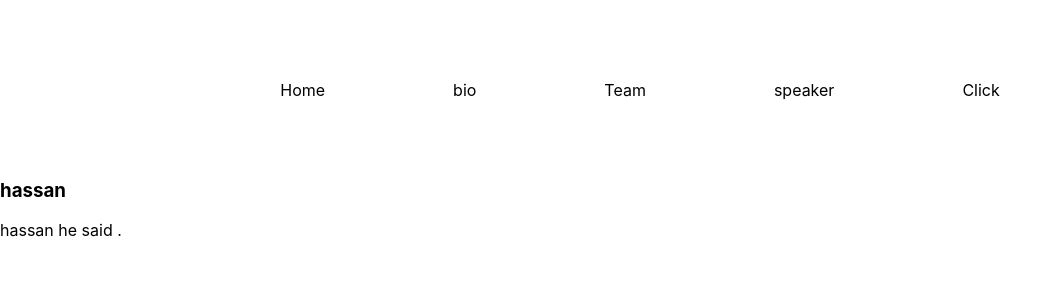
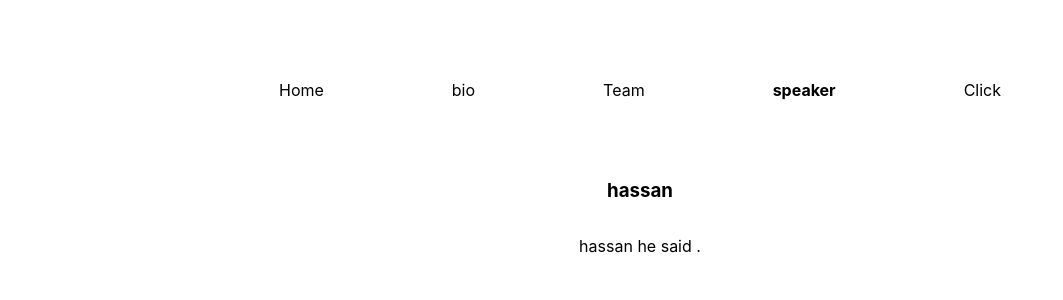
Before and after one commit to H3nrush/celibrity, a React (Create React App) app: page /speaker in a window 1280 px wide. Shown: the top 300 px of the page, without its empty margins (0-1063 px from the left). Built offline with nearby package versions, Linux system fonts and the light colour scheme.

Commit message:
container sass

```diff
--- a/src/Speakers/Math.js
+++ b/src/Speakers/Math.js
@@ -6,7 +6,7 @@ function Speakers(){
 
 return(
     <>
-    <Header />
+    <Header thisPage="speaker"/>
             {speak.map(speaker =>{
                return <SCard currentSpeaker={speaker} />
             })}
--- a/src/Speakers/sCard.jsx
+++ b/src/Speakers/sCard.jsx
@@ -1,7 +1,7 @@
 function SCard({currentSpeaker}){
 
     return(
-        <article>
+        <article className="container">
             <h3>{currentSpeaker}</h3>
             <p>{currentSpeaker} he said .</p>
         </article>
--- a/src/pages/Click.jsx
+++ b/src/pages/Click.jsx
@@ -8,7 +8,7 @@ function Click(){
     };
     return(<>
             <Header thisPage="btnClick" />
-           <main>
+           <main className="container">
             {displayText && <p>Hello to you</p>}
             <button onClick={btnClick}>Click Here Please</button>
            </main>
--- a/src/pages/Home/home.css
+++ b/src/pages/Home/home.css
@@ -5,4 +5,5 @@
   align-items: center;
   justify-content: center;
   text-align: center;
+  flex-direction: column;
 }
--- a/src/pages/Home/home.min.css
+++ b/src/pages/Home/home.min.css
@@ -1 +1 @@
-.container{height:auto;width:100vw;display:flex;align-items:center;justify-content:center;text-align:center}
+.container{height:auto;width:100vw;display:flex;align-items:center;justify-content:center;text-align:center;flex-direction:column}
--- a/src/pages/Home/home.scss
+++ b/src/pages/Home/home.scss
@@ -5,4 +5,5 @@
     align-items: center;
     justify-content: center;
     text-align: center;
+    flex-direction: column;
 }
--- a/src/pages/Last.jsx
+++ b/src/pages/Last.jsx
@@ -20,7 +20,7 @@ function Last(){
     })
     return(<>
     <Header thisPage="celiOne" />
-    <div>
+    <div className="container">
         {shittty}
     </div>
 
--- a/src/pages/OneOfAll.jsx
+++ b/src/pages/OneOfAll.jsx
@@ -11,7 +11,7 @@ function OneOfAll(){
     })
     return(<>
     <Header thisPage="celiLast" />
-    <div>
+    <div className="container">
         {shittty}
     </div>
 
```
